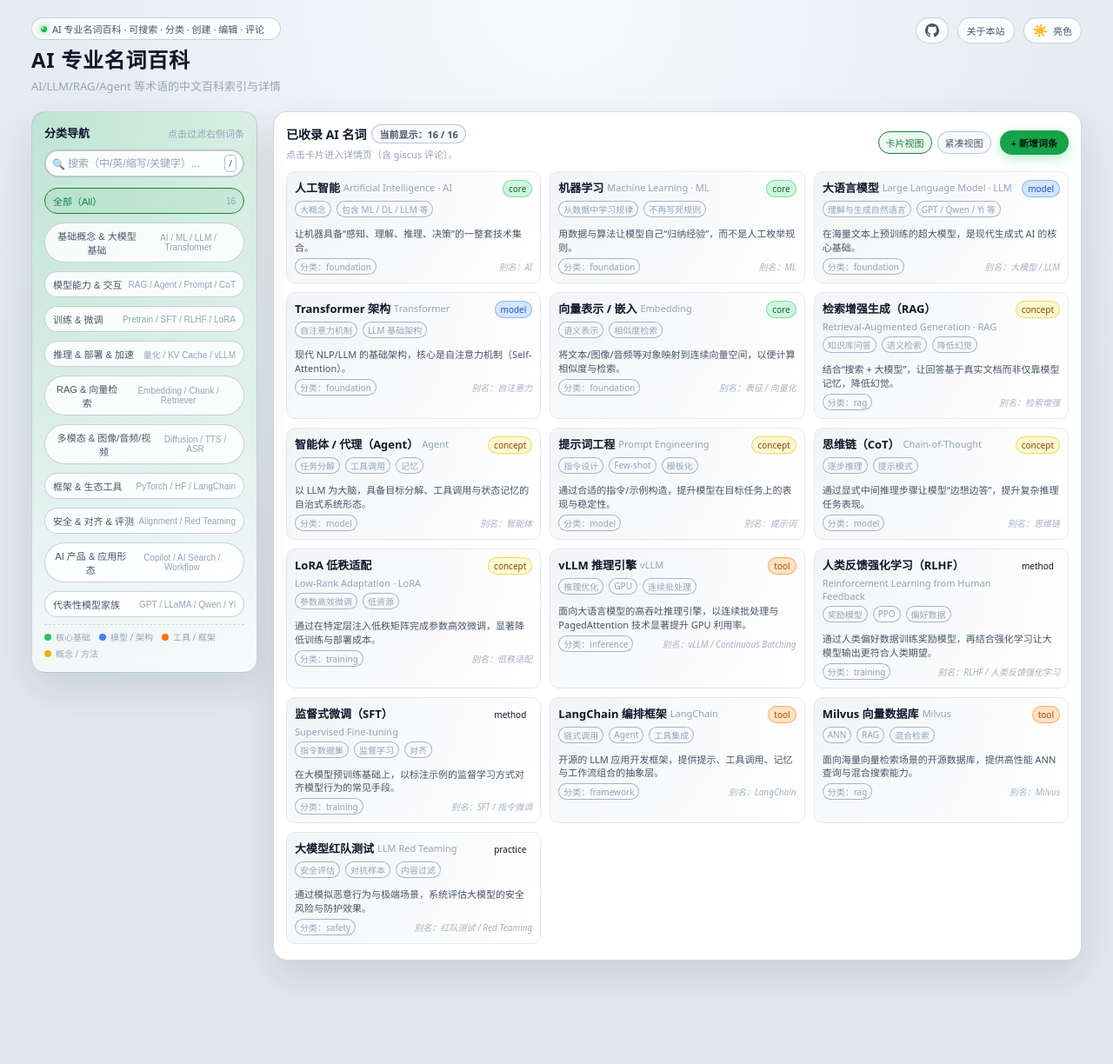
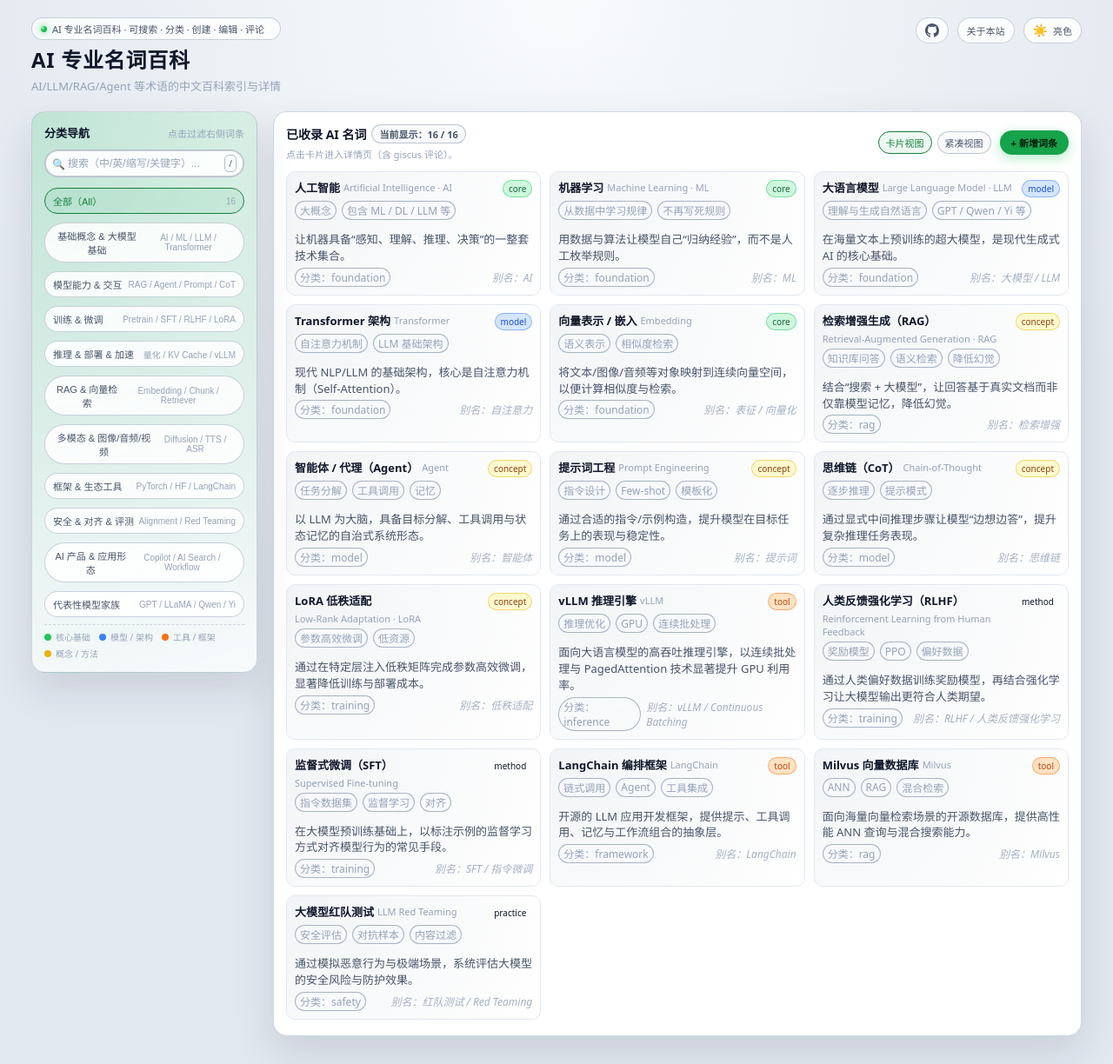
Before and after one commit to NotebookAI/ai-wiki, a Jekyll site: the page built from index.html, in a window 1280 px wide and 1224 px high. Shown: the whole window at 87% size. Built offline with Jekyll 4.4.1, drawn with Linux system fonts in a browser that asks for light colours.

Commit message:
Update font sizes in styles.css for term metadata to improve readability and consistency

```diff
--- a/assets/styles.css
+++ b/assets/styles.css
@@ -220,12 +220,12 @@
 body.light-theme .term-tag.model { color: #1d4ed8; background: rgba(191,219,254,0.65); }
 body.light-theme .term-tag.tool { color: #c2410c; background: rgba(254,215,170,0.7); }
 body.light-theme .term-tag.concept { color: #92400e; background: rgba(254,249,195,0.8); }
-.term-meta { font-size: 10px; color: var(--text-soft); display: flex; flex-wrap: wrap; gap: 6px; margin-bottom: 4px; }
+.term-meta { font-size: 12px; color: var(--text-soft); display: flex; flex-wrap: wrap; gap: 6px; margin-bottom: 4px; }
 .meta-item { display: inline-flex; align-items: center; gap: 3px; padding: 1px 5px; border-radius: 999px; border: 1px solid var(--meta-border); background: var(--meta-bg); }
-.term-desc { font-size: 11px; color: var(--text-muted); line-height: 1.45; margin-bottom: 4px; }
-.term-foot { display: flex; justify-content: space-between; align-items: center; font-size: 10px; color: var(--text-soft); gap: 6px; }
-.term-category-label { padding: 1px 5px; border-radius: 999px; border: 1px solid var(--category-label-border); background: var(--category-label-bg); }
-.term-alias { font-style: italic; opacity: 0.85; }
+.term-desc { font-size: 13px; color: var(--text-muted); line-height: 1.45; margin-bottom: 4px; }
+.term-foot { display: flex; justify-content: space-between; align-items: center; font-size: 12px; color: var(--text-soft); gap: 6px; }
+.term-category-label { padding: 1px 5px; border-radius: 999px; border: 1px solid var(--category-label-border); background: var(--category-label-bg); font-size: 12px; }
+.term-alias { font-style: italic; opacity: 0.85; font-size: 12px; }
 .no-result { display: none; font-size: 12px; color: var(--text-soft); padding: 10px; border-radius: 10px; border: 1px dashed var(--noresult-border); background: var(--noresult-bg); margin-top: 4px; text-align: center; }
 .no-result.show { display: block; }
 
```
